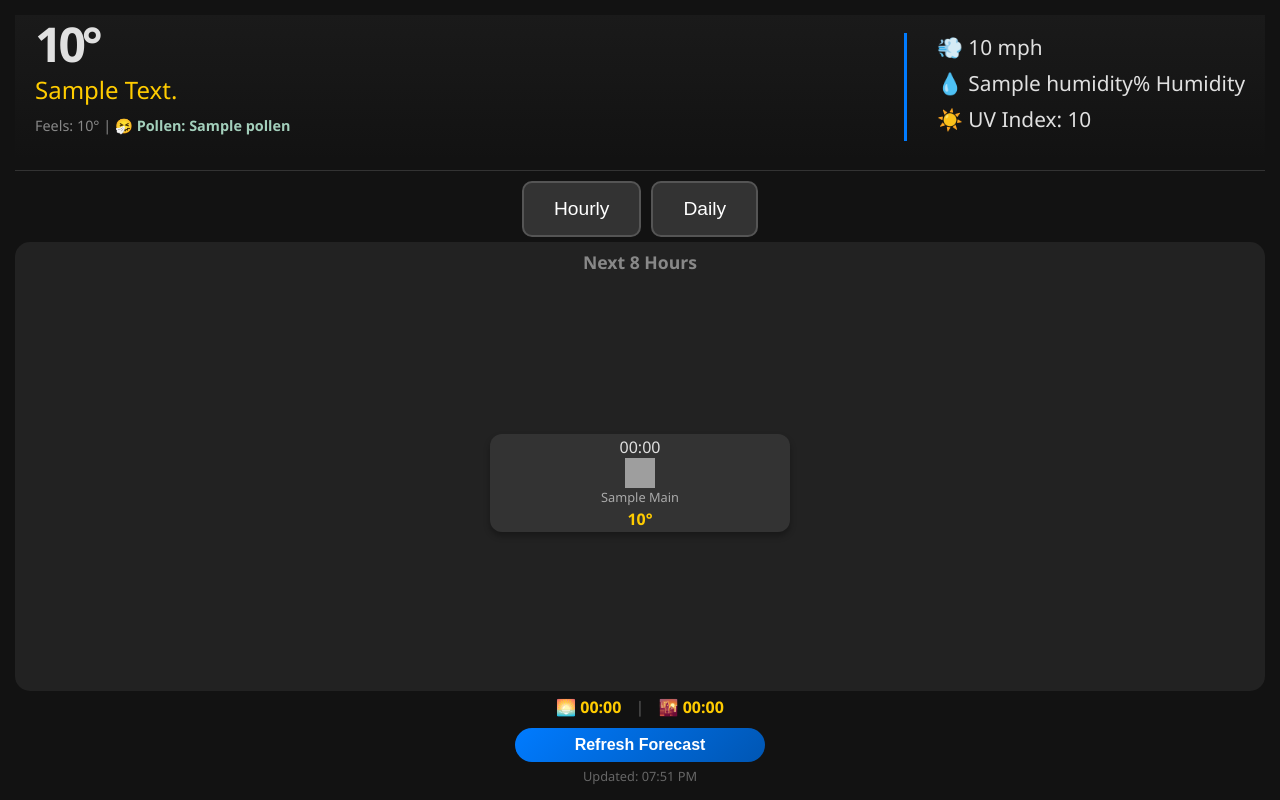
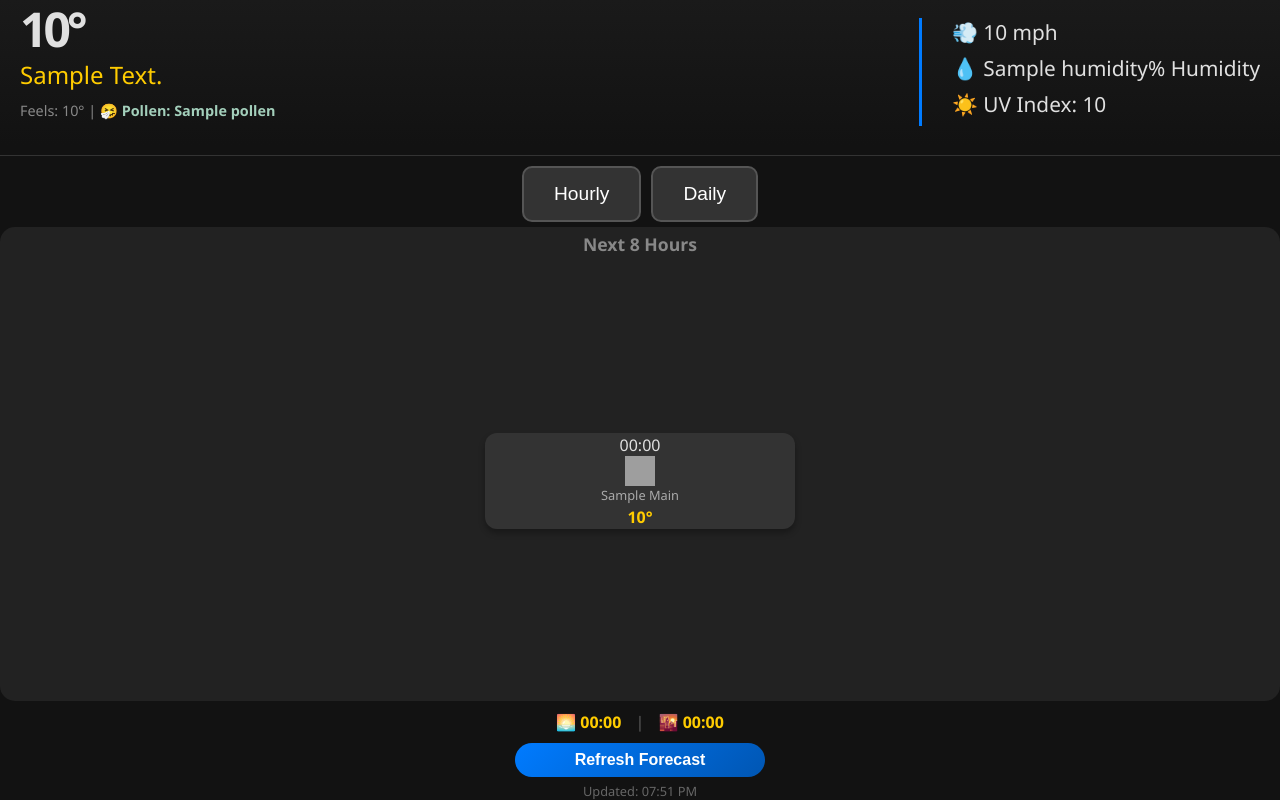
Before and after one commit to ptr5201/weather_kiosk, a Flask app: template templates/index.html in a window 1280 px wide. Run offline with Flask 3, Linux system fonts and the light colour scheme; the template is opened without the code that fills it: most values are stand-ins (such as "Sample title", 1, 10 or a date in 2020); grey boxes are pictures that could not be loaded.

Commit message:
still more UI improvements

```diff
--- a/static/style.css
+++ b/static/style.css
@@ -11,12 +11,9 @@ html, body {
 }
 
 #weather-container {
+    height: 100vh;
     display: flex;
     flex-direction: column;
-    height: 100%;
-    padding: 15px;
-    box-sizing: border-box;
-    justify-content: space-between;
     overflow: hidden;
 }
 
@@ -125,13 +122,13 @@ hr {
 .view {
     flex: 1; /* Takes up remaining space */
     margin-top: 5px;
-    padding: 8px;
+    margin-bottom: 5px;
+    padding: 5px;
     background: #222;
     border-radius: 15px;
     overflow: hidden;
     display: flex;
     flex-direction: column;
-    overflow-y: auto;
     min-height: 0;
 }
 
@@ -155,7 +152,7 @@ hr {
     /* 4 cards per row = 25%. We subtract a bit for the gaps. */
     flex: 0 0 calc(25% - 8px);
     background: #333;
-    padding: 2px;
+    padding: 1px;
     border-radius: 12px;
     display: flex;
     flex-direction: column;
```
